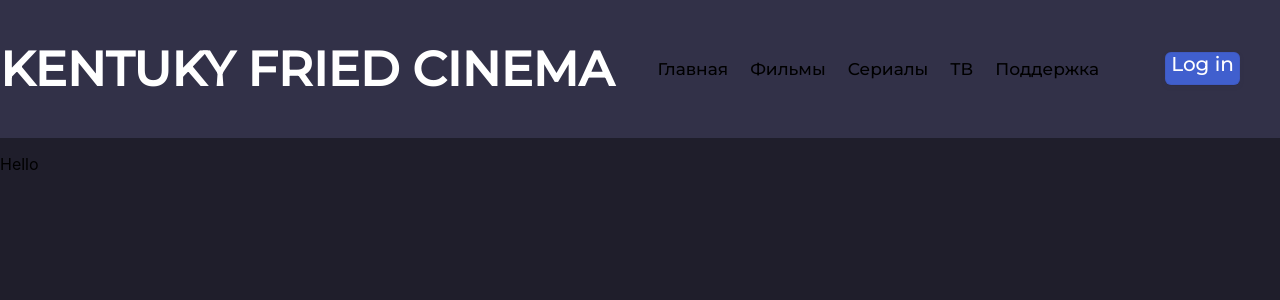
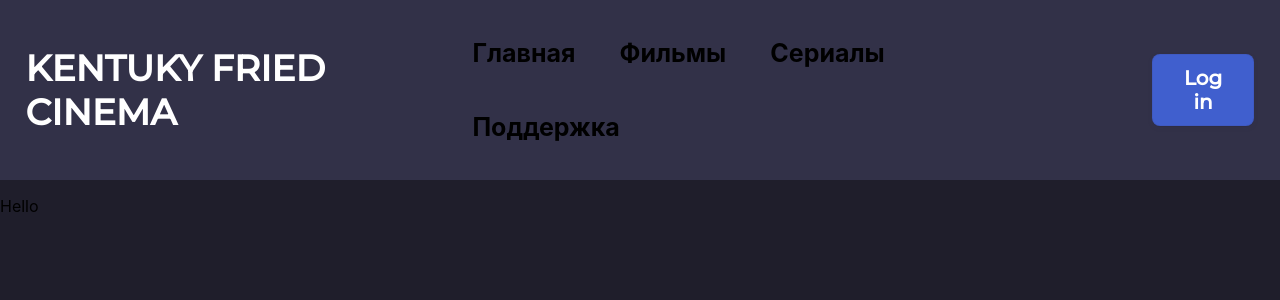
Before and after one commit to Ropho/Pirater, a React (Create React App) app in the folder front-app/: page / in a window 1280 px wide. Shown: the top 300 px of the page. Built offline with nearby package versions, Linux system fonts and the light colour scheme.

Commit message:
added flex and margiiin

```diff
--- a/front-app/src/Components/Navbar.css
+++ b/front-app/src/Components/Navbar.css
@@ -1,8 +1,31 @@
+nav{
+  background-color:#323148;
+  display: flex;
+  justify-content: space-between;
+  align-items: center;
+  padding-left: 2%;
+  padding-right: 2%;
+  flex-direction: row;
+}
+
+
 .navbar-name{
-  font-size: 32px;
+  font-size: 24px;
   font-family: 'Montserrat', sans-serif;
   color: white;
-  display: flex;
+}
+
+nav ul{
+  margin-right: 13%;
+}
+
+nav ul li{
+  list-style-type: none;
+  display: inline-block;
+  padding: 22px;
+  text-decoration: none;
+  font-weight: bold;
+  font-size: 25px;
 }
 
 
@@ -10,25 +33,21 @@
   appearance: button;
   backface-visibility: hidden;
   background-color: #405FCE;
-  border-radius: 6px;
+  border-radius: 8px;
+  padding: 12px 25px;
   border-width: 0;
   box-shadow: rgba(50, 50, 93, .1) 0 0 0 1px inset,rgba(50, 50, 93, .1) 0 2px 5px 0,rgba(0, 0, 0, .07) 0 1px 1px 0;
   box-sizing: border-box;
   color: #fff;
   cursor:help;
   font-family: 'Montserrat', sans-serif;
-  margin-right: 40px;
-  display: flex;
+  font-weight: bold;
   font-size: 20px;
-  height: 33px;
-  line-height: 1.15;
   outline: none;
   overflow: hidden;
   text-transform: none;
   transform: translateZ(0);
   transition: all .2s,box-shadow .08s ease-in;
-  user-select: none;
-  -webkit-user-select: none;
   touch-action: manipulation;
 }
 
@@ -39,26 +58,3 @@
 .navbar-button:focus {
   box-shadow: rgba(50, 50, 93, .1) 0 0 0 1px inset, rgba(50, 50, 93, .2) 0 6px 15px 0, rgba(0, 0, 0, .1) 0 2px 2px 0, rgba(50, 151, 211, .3) 0 0 0 4px;
 }
-
-
-.navbar-pannel-container{
-  flex-direction: row;
-  justify-content: center;
-  display: flex;
-}
-
-.navbar-pannel-container > div{
-  text-align: center;
-  font-size: 17px;
-  font-family: 'Montserrat', sans-serif;
-  text-shadow: 1px whitesmoke;
-  margin-right: 22px;
-}
-
-
-nav{
-  background-color:#323148;
-  display: flex;
-  justify-content: space-between;
-  align-items: center;
-}
--- a/front-app/src/Components/Navbar.js
+++ b/front-app/src/Components/Navbar.js
@@ -4,20 +4,17 @@
 export default function NavigationBar()
 {
     return(
-        <div>
-            <nav>
+        <nav>
                 <div className='navbar-name'>
                     <h1> KENTUKY FRIED CINEMA </h1>
                 </div>
-                <div className='navbar-pannel-container'>
-                    <div>Главная</div>
-                    <div> Фильмы</div>
-                    <div> Сериалы</div>
-                    <div> ТВ</div>
-                    <div> Поддержка</div>
-                </div>
-                <button className='navbar-button'> Log in</button>
-            </nav>
-        </div>
+                <ul className='navbar-pannel-container'>
+                    <li>Главная</li>
+                    <li>Фильмы</li>
+                    <li>Сериалы</li>
+                    <li>Поддержка</li>
+                </ul>
+                <button type='button' className='navbar-button'> Log in</button>
+        </nav>
     )
 }
```
